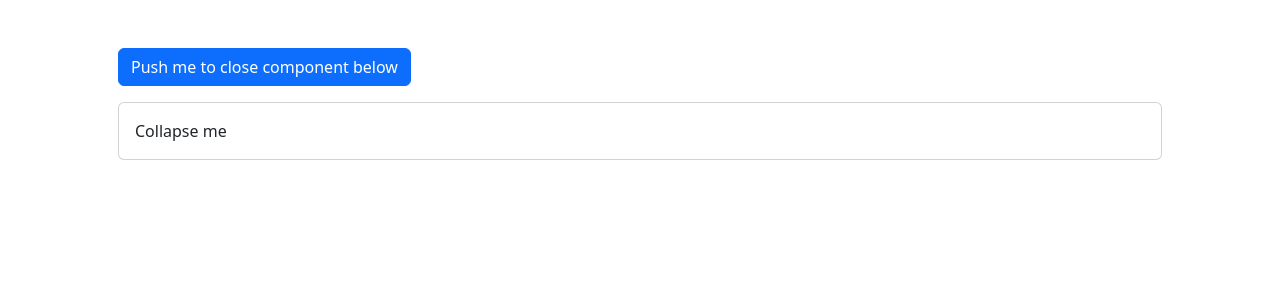
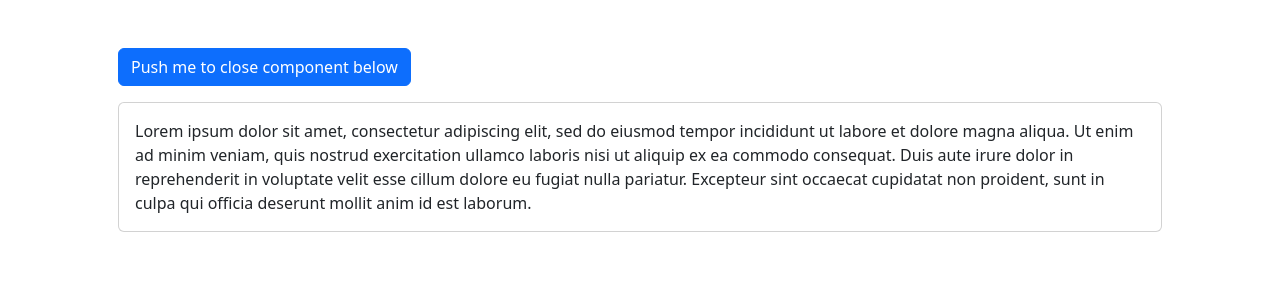
Before and after one commit to vplabunets/Labunets-front-end-pro-17.03.2023, a React (Create React App) app: page / in a window 1280 px wide. Shown: the top 300 px of the page. Built offline with nearby package versions, Linux system fonts and the light colour scheme.

Commit message:
add props text and file

```diff
--- a/src/App.js
+++ b/src/App.js
@@ -1,13 +1,14 @@
 import {Component} from "react";
 import "./App.css";
 import Collapse from "./components/Collapse";
+import {text} from "./data/text";
 
 
 class App extends Component {
     render() {
         return (
             <div className="container p-5">
-                <Collapse/>
+                <Collapse text={text}/>
             </div>
         )
     };
--- a/src/components/Collapse.jsx
+++ b/src/components/Collapse.jsx
@@ -20,7 +20,7 @@ class Collapse extends Component {
             </p>
             {this.state.opened &&
                 <div className="card card-body">
-                    Collapse me
+                    {this.props.text}
                 </div>
             }
         </div>)
--- /dev/null
+++ b/src/data/text.js
@@ -0,0 +1,6 @@
+export const text = "Lorem ipsum dolor sit amet, consectetur adipiscing elit," +
+    " sed do eiusmod tempor incididunt ut labore et dolore magna aliqua. Ut enim ad" +
+    " minim veniam, quis nostrud exercitation ullamco laboris nisi ut aliquip ex ea " +
+    "commodo consequat. Duis aute irure dolor in reprehenderit in voluptate velit esse " +
+    "cillum dolore eu fugiat nulla pariatur. " +
+    "Excepteur sint occaecat cupidatat non proident, sunt in culpa qui officia deserunt mollit anim id est laborum."
```
Also changed, not shown: 1 other file (tests, documents, lock files or other folders).
